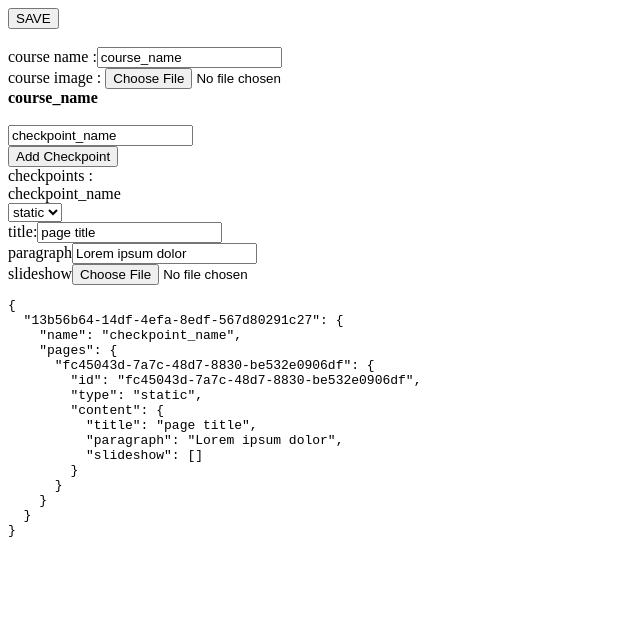
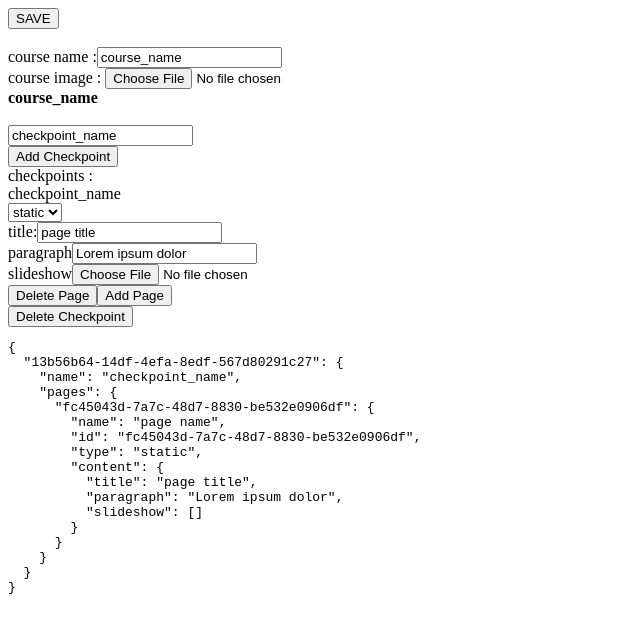
Before and after one commit to MythicalMayhem/learn.gomycode.co-MERN-clone, a React (Create React App) app in the folder client/: page /admin in a window 1280 px wide. Both pictures are taken after a click on the button "Add Checkpoint". Shown: the top 632 px of the page, without its empty margins (0-640 px from the left). Built offline with nearby package versions, Linux system fonts and the light colour scheme.

Commit message:
added checkpoints

```diff
--- a/client/src/components/admin/AddCourse.tsx
+++ b/client/src/components/admin/AddCourse.tsx
@@ -5,6 +5,7 @@ import { Page as PageComponent } from "./Page";
 const newPage = (type: string, pageId: string): Page => {
   if (type === "order") {
     return {
+      name: "page name",
       type: type,
       id: pageId,
       content: {
@@ -16,6 +17,7 @@ const newPage = (type: string, pageId: string): Page => {
   }
   if (type === "quiz") {
     return {
+      name: "page name",
       id: pageId,
       type: type,
       content: {
@@ -27,6 +29,7 @@ const newPage = (type: string, pageId: string): Page => {
     };
   }
   return {
+    name: "page name",
     type: "static",
     id: pageId,
     content: {
@@ -42,9 +45,10 @@ function createUrl(obj: File) {
 export interface Page {
   id: string;
   type: "static" | "quiz" | "order";
+  name: string
   content: {
+    ["title"]: string;
     ["paragraph"]: string;
-    ["title"]: string;
     ["slideshow"]?: Array<any>;
     ["options"]?: Array<string>;
     ["scattered"]?: Array<number>;
@@ -54,7 +58,7 @@ export interface Page {
 
 export interface Checkpoint {
   name: string;
-  pages: { [id: string]: Page };
+  pages: { [id: string]: (Page | undefined) };
 }
 
 export interface Checkpoints {
@@ -82,6 +86,7 @@ export function AddCourse() {
         name: checkpointName,
         pages: {
           [pid]: {
+            name: "page name",
             id: pid,
             type: "static",
             content: {
@@ -124,35 +129,61 @@ export function AddCourse() {
           ...checkpoint.pages,
           [pageId]: {
             ...page,
-            content: { ...page["content"], [field]: value },
+            content: { ...page?.content, [field]: value },
           },
         },
       },
-    });
+    } as Checkpoints);
   };
 
   const page = (checkpointId: string, pageId: string) => {
     const checkpoint = checkpoints[checkpointId];
+    if (!checkpoint.pages[pageId]) return
     return (
       <PageComponent
         key={pageId}
         checkpointId={checkpointId}
         update={update}
-        page={checkpoint.pages[pageId]}
+        page={checkpoint.pages[pageId] as Page}
         changeType={(type: string) => {
           handleTypeChange(checkpointId, type, pageId);
         }}
       />
     );
   };
+  function addPage(checkpointId: string) {
+    const k = uuidv4()
+    setCheckpoints({
+      ...checkpoints, [checkpointId]: {
+        ...checkpoints[checkpointId],
+        pages: { ...checkpoints[checkpointId].pages, [k]: newPage("static", k) }
+      }
+    })
+  }
+  const deletePage = (checkpointId: string, pageId: string) => setCheckpoints({
+    ...checkpoints, [checkpointId]: {
+      ...checkpoints[checkpointId],
+      pages: { ...checkpoints[checkpointId].pages, [pageId]: undefined }
+    }
+  })
 
+  const deleteCheckPoint = (checkpointId: string) => setCheckpoints({
+    ...checkpoints, [checkpointId]: null
+  } as Checkpoints)
   const checkpoint = (checkpointId: string, checkpointIndex: any) => {
+    if (!checkpoints[checkpointId]) return <></>
     return (
       <div key={checkpointIndex}>
         {checkpoints[checkpointId].name}
         {Object.keys(checkpoints[checkpointId].pages).map((pageId: string) =>
-          page(checkpointId, pageId)
+          checkpoints[checkpointId].pages[pageId]
+          && <>
+            {page(checkpointId, pageId)}
+            <button onClick={() => deletePage(checkpointId, pageId)}>Delete Page</button>
+          </>
         )}
+        <button onClick={() => addPage(checkpointId)}>Add Page</button><br />
+        <button onClick={() => deleteCheckPoint(checkpointId)}>Delete Checkpoint</button>
       </div>
     );
   };
@@ -197,7 +228,7 @@ export function AddCourse() {
       <br />
       <button onClick={addCheckPoint}>Add Checkpoint</button> <br />
       checkpoints :{Object.keys(checkpoints).map(checkpoint)}
-      <pre>{JSON.stringify(checkpoints, undefined, "  ")}</pre>
+      <pre>{JSON.stringify(checkpoints, null, "  ")}</pre>
     </>
   );
 }
--- a/client/src/components/admin/Page.tsx
+++ b/client/src/components/admin/Page.tsx
@@ -17,6 +17,7 @@ export interface pagePropType {
 }
 
 export function Page({ checkpointId, page, changeType, update }: pagePropType) {
+
   if (page.type === "order") {
     return (
       <OrderPage
```
